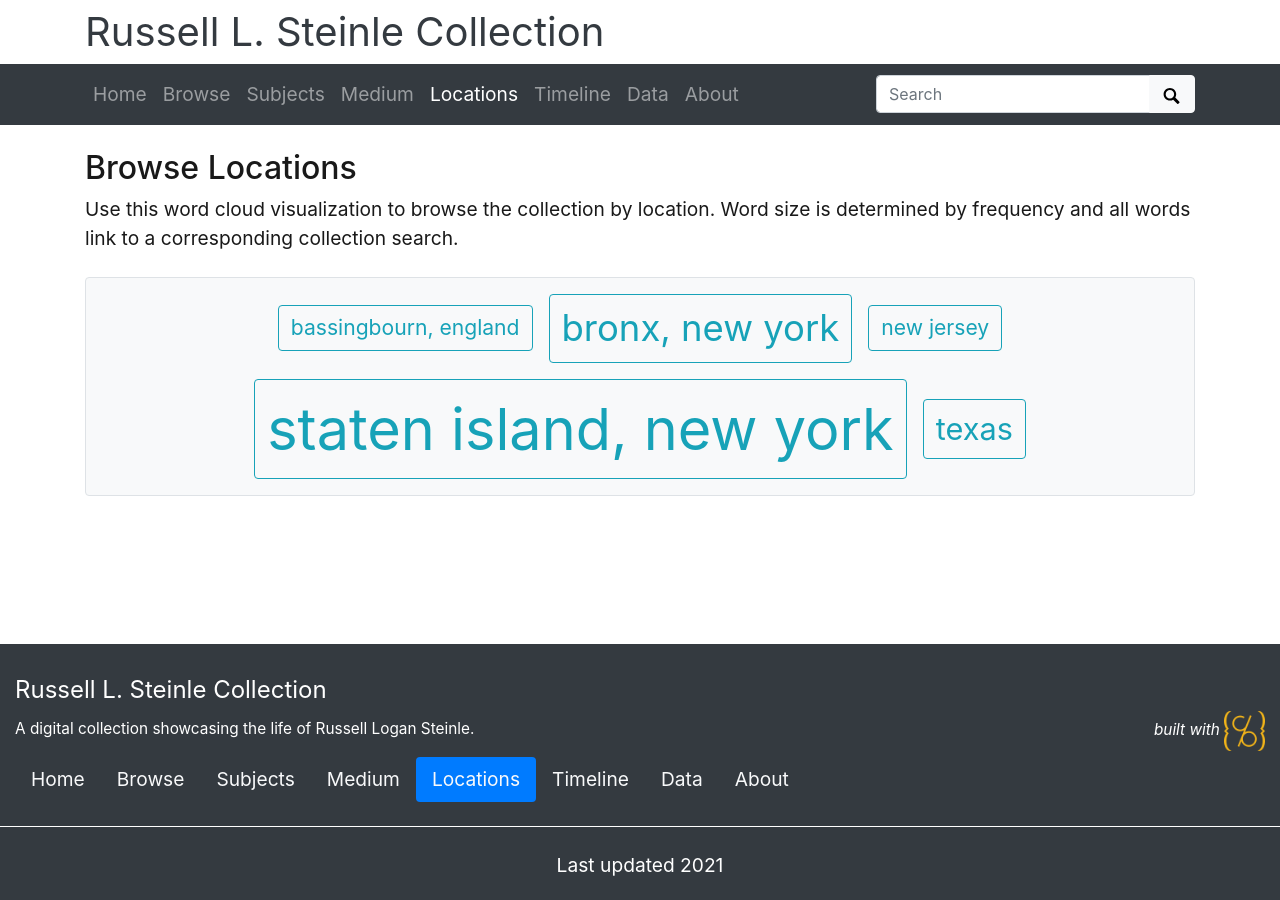
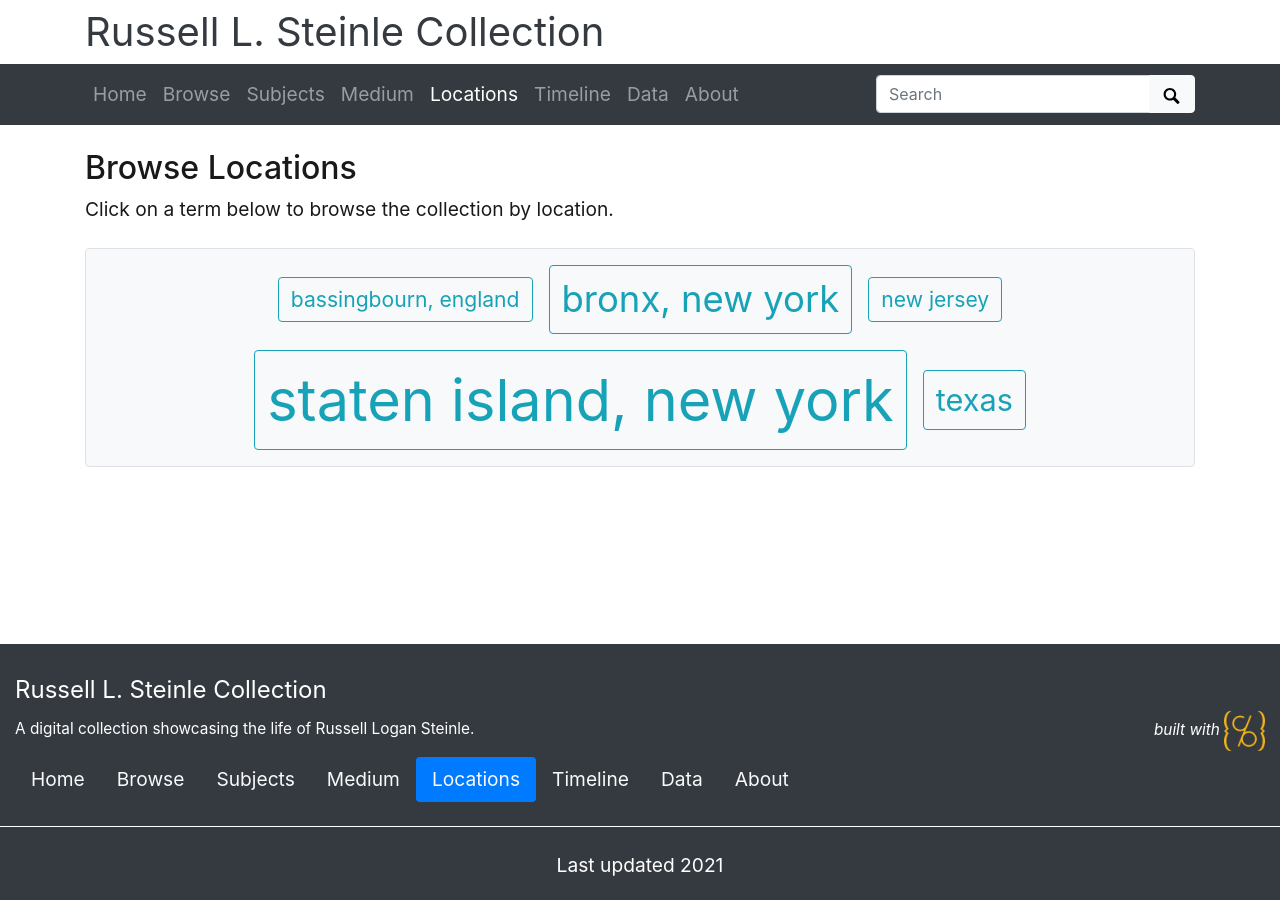
Before and after one commit to mialsteinle/russell-logan-steinle, a Jekyll site: the page built from pages/locations.md, in a window 1280 px wide. Built offline with Jekyll 4.4.1, drawn with Linux system fonts in a browser that asks for light colours.

Commit message:
Update locations.md

```diff
--- a/pages/locations.md
+++ b/pages/locations.md
@@ -10,5 +10,4 @@ cloud-fields: site.data.theme.locations-fields
 
 ## Browse Locations
 
-Use this word cloud visualization to browse the collection by location.
-Word size is determined by frequency and all words link to a corresponding collection search.
+Click on a term below to browse the collection by location.
```
